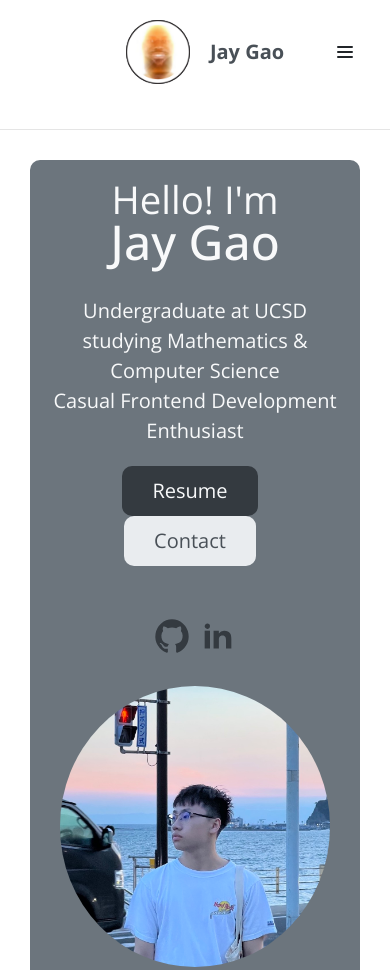
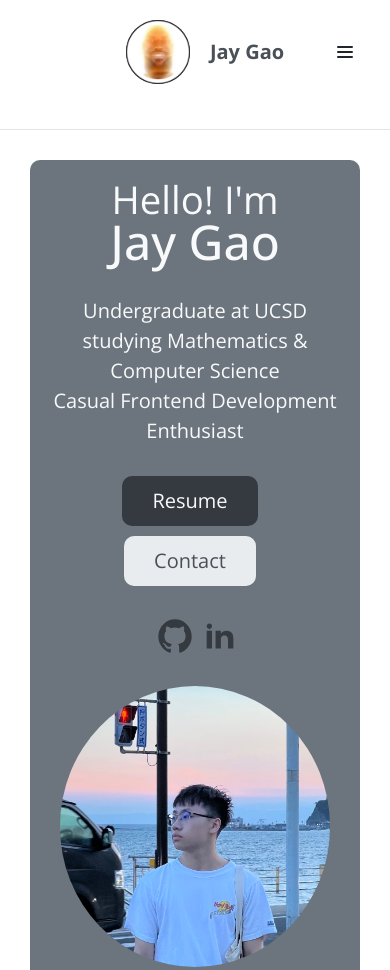
Before and after one commit to jayygao/jayygao.github.io, a plain HTML site: page index.html in a window 390 px wide. Shown: the top 970 px of the page. Drawn offline with nearby package versions, Linux system fonts and the light colour scheme.

Commit message:
fix mobile

```diff
--- a/public_html/final_portfolio/styles.css
+++ b/public_html/final_portfolio/styles.css
@@ -226,6 +226,18 @@ h1 {
             text-decoration: none;
             color:#212529;
         }
+    }
+}
+
+@media (max-width: 768px) {
+    .action {
+        a {
+            margin-top: 10px;
+        }
+        margin-bottom: 0px;
+    }
+    .socials {
+        margin-left: 5px;
     }
 }
 
```
